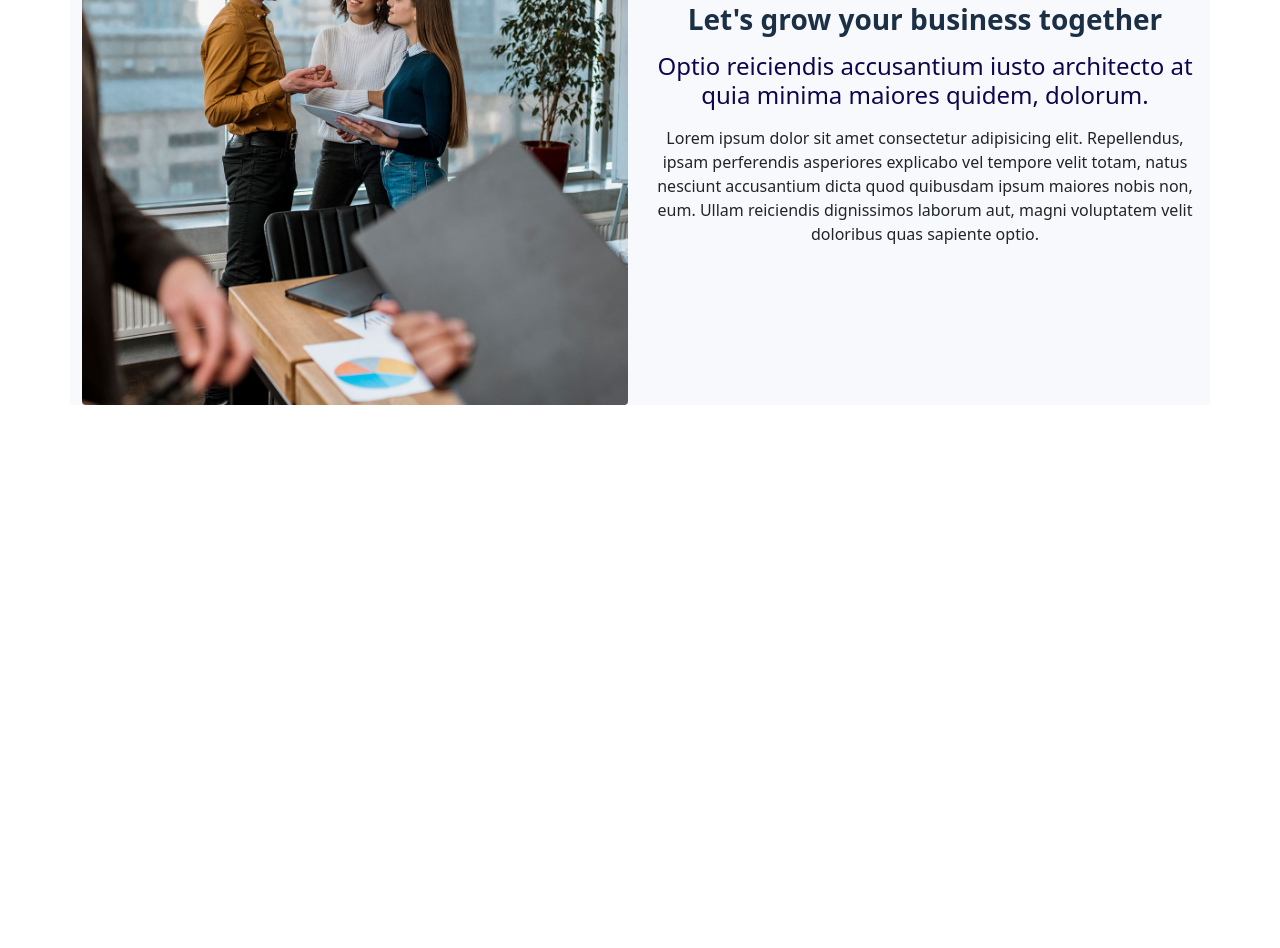
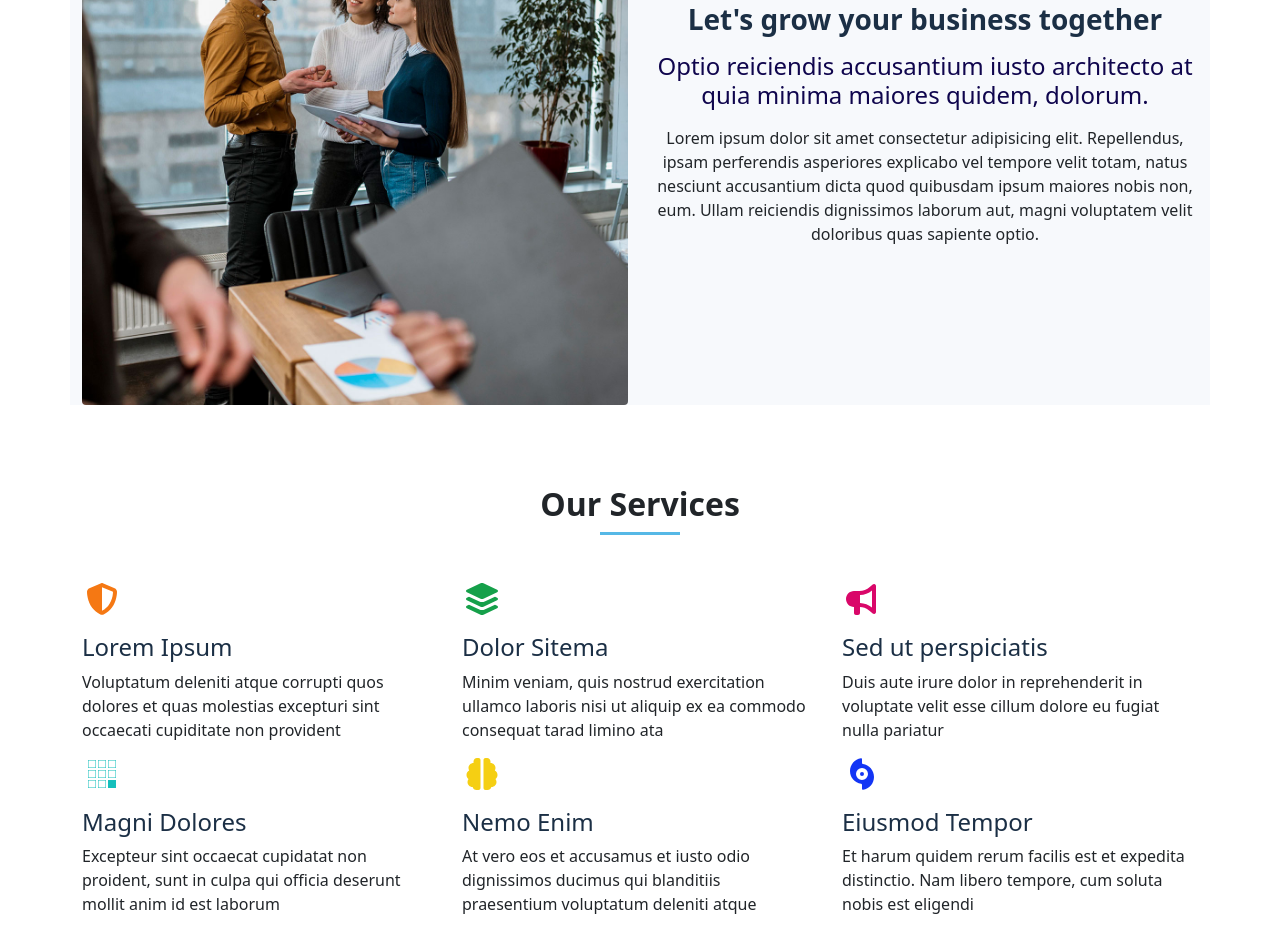
Before and after one commit to Ahmed-samir95/nova, a plain HTML site: page index.html in a window 1280 px wide. Shown: the part 1170-2118 px from the top of the page. Before the commit the page ends 1591 px from the top, so only its background shows below. Drawn offline with Linux system fonts and the light colour scheme; a script that the page names is missing; a web font is replaced by a local one.

Commit message:
Completion of the services section

```diff
--- a/css/style.css
+++ b/css/style.css
@@ -87,3 +87,22 @@ nav .navbar-nav .nav-item .nav-link:hover{
 .about .about-item h4{
   color: var(--bg-color);
 }
+/* --------------------------------------------------------------------------------- */
+/* Services */
+.services .services-item{
+  cursor: pointer;
+}
+
+.services .services-item .title a{
+  color: var(--heading-color);
+}
+
+.services .services-item:hover .title a{
+  transition: var(--main-transition);
+  color: var(--hover-color);
+}
+
+.services svg{
+  padding-bottom: 1rem;
+  font-size: 2rem;
+}
--- a/index.html
+++ b/index.html
@@ -76,6 +76,54 @@
     </div>
    </div>
 </div>
+<!-- ------------------------------------------------------------------------------------ -->
+<!-- Services -->
+<div class="services mt-5 pt-3 pb-3">
+  <div class="container">
+    <div class="section-heading  text-center mb-5">
+      <h2 class="section-heaing-title fw-bold">Our Services</h2>
+      <span class="d-block m-auto"></span>
+    </div>
+    <div class="row">
+      <div class="services-item col-md-6 col-lg-4">
+        <i class="fa-solid fa-shield-halved" style="color: #f57813;"></i>
+        <h4 class="title"><a href="#" class="stretched-link text-decoration-none">Lorem Ipsum</a></h4>
+        <p class="description">Voluptatum deleniti atque corrupti quos dolores et quas molestias excepturi sint occaecati cupiditate non provident</p>
+      </div>
+      <div class="services-item col-md-6 col-lg-4">
+        <i class="fa-solid fa-layer-group" style="color: #15a04a;"></i>
+        <h4 class="title"><a href="#" class="stretched-link text-decoration-none">Dolor Sitema</a></h4>
+        <p class="description">Minim veniam, quis nostrud exercitation ullamco laboris nisi ut aliquip ex ea commodo consequat tarad limino ata</p>
+      </div>
+
+      <div class="services-item col-md-6 col-lg-4 ">
+        <i class="fa-solid fa-bullhorn" style="color: #d90769;"></i>
+        <h4 class="title"><a href="#" class="stretched-link text-decoration-none">Sed ut perspiciatis</a></h4>
+        <p class="description">Duis aute irure dolor in reprehenderit in voluptate velit esse cillum dolore eu fugiat nulla pariatur</p>
+      </div>
+
+      <div class="services-item col-md-6 col-lg-4">
+        <i class="fa-brands fa-buromobelexperte" style="color: #15bfbc;"></i>
+        <h4 class="title"><a href="#" class="stretched-link text-decoration-none">Magni Dolores</a></h4>
+        <p class="description">Excepteur sint occaecat cupidatat non proident, sunt in culpa qui officia deserunt mollit anim id est laborum</p>
+      </div>
+
+      <div class="services-item col-md-6 col-lg-4">
+        <i class="fa-solid fa-brain" style="color: #f5cf13;"></i>
+        <h4 class="title"><a href="#" class="stretched-link text-decoration-none">Nemo Enim</a></h4>
+        <p class="description">At vero eos et accusamus et iusto odio dignissimos ducimus qui blanditiis praesentium voluptatum deleniti atque</p>
+      </div>
+
+      <div class="services-item col-md-6 col-lg-4">
+        <i class="fa-solid fa-hurricane"  style="color: #1335f5;"></i>
+        <h4 class="title"><a href="#" class="stretched-link text-decoration-none">Eiusmod Tempor</a></h4>
+        <p class="description">Et harum quidem rerum facilis est et expedita distinctio. Nam libero tempore, cum soluta nobis est eligendi</p>
+      </div>
+
+    </div>
+  </div>
+</div>
+
 
 
 <!-- --------------------------------------------------------------------------------------------- -->
```
